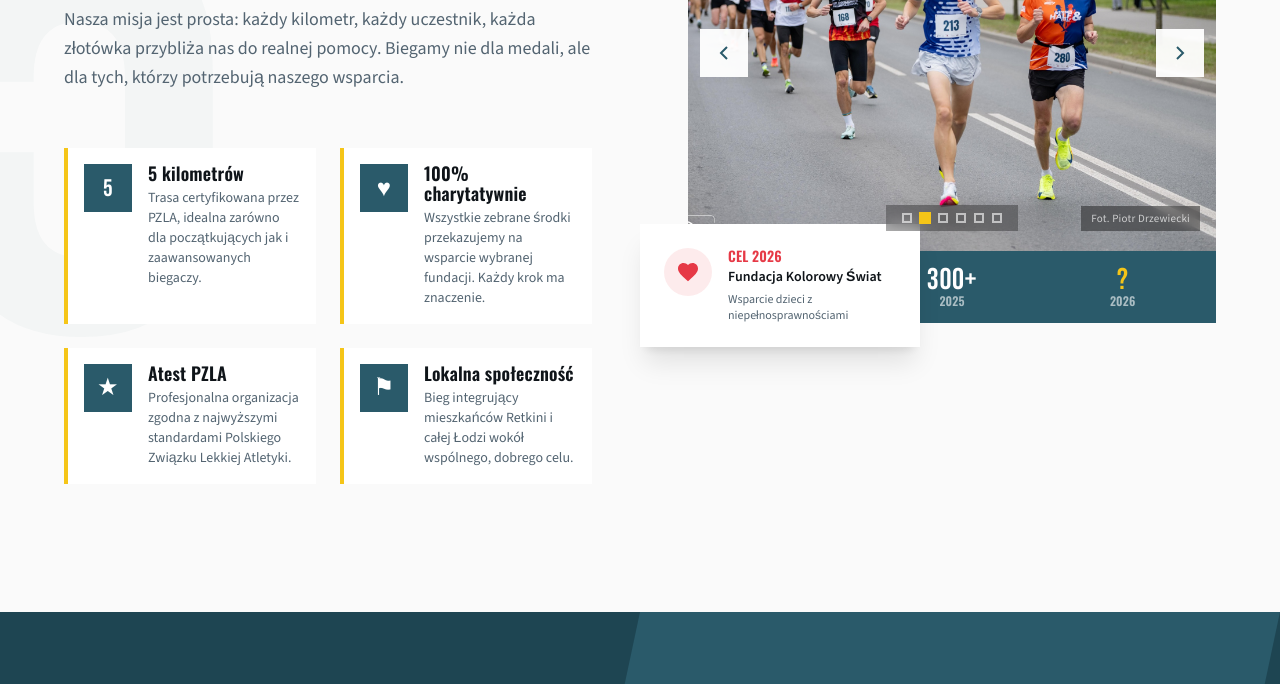
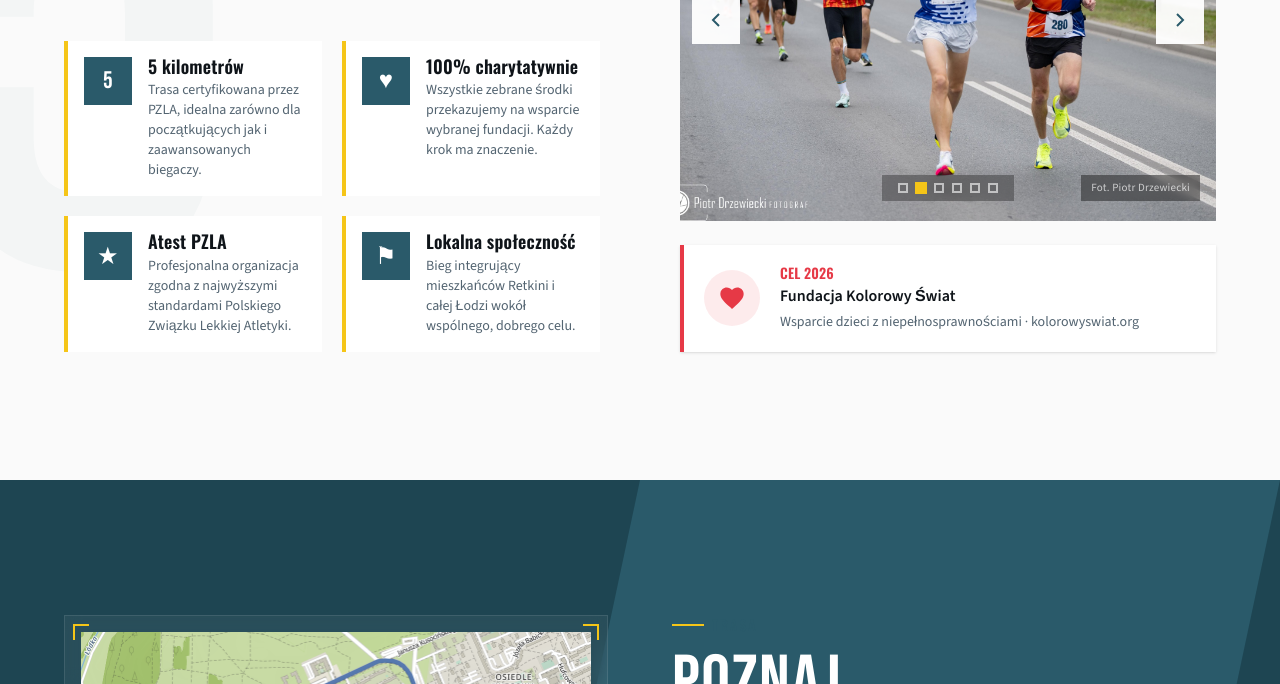
Before and after one commit to MarcinusX/r5-web, an Astro site: page / in a window 1280 px wide. Shown: the part 1233-1917 px from the top of the page. Built offline with nearby package versions, Linux system fonts and the light colour scheme; Astro itself is replaced by a stand-in of ours.

Commit message:
Move charity info below photo slider and improve About section spacing
Move Fundacja Kolorowy Świat card under the photo slider, remove stats
bar (200+/300+/?), and align both columns to bottom. Improve overall
spacing and padding throughout the section.

Co-Authored-By: Claude Opus 4.6 (1M context) <noreply@anthropic.com>

```diff
--- a/src/components/AboutSection.astro
+++ b/src/components/AboutSection.astro
@@ -41,10 +41,10 @@ const features = [
   </div>
 
   <div class="container-wide relative z-10">
-    <div class="grid lg:grid-cols-2 gap-16 lg:gap-24 items-center">
+    <div class="grid lg:grid-cols-2 gap-12 lg:gap-20 items-end">
       <!-- Left: Content -->
-      <div class="space-y-8">
-        <div class="space-y-4">
+      <div class="space-y-10">
+        <div class="space-y-5">
           <span class="section-label">O biegu</span>
           <h2 class="font-display text-5xl lg:text-6xl xl:text-7xl text-ink">
             Więcej niż<br/>
@@ -52,20 +52,14 @@ const features = [
           </h2>
         </div>
 
-        <div class="space-y-4 text-ink-muted text-lg leading-relaxed">
-          <p>
+        <p class="text-ink-muted text-lg leading-relaxed">
           <strong class="text-ink">Retkińska Piątka</strong> to wyjątkowe wydarzenie łączące sport z pomocą potrzebującym.
           Bieg organizowany jest przez <strong class="text-ink">Parafię Najświętszej Eucharystii w Łodzi</strong>
           i odbywa się ulicami dzielnicy Retkinia.
         </p>
-          <p>
-            Nasza misja jest prosta: każdy kilometr, każdy uczestnik, każda złotówka przybliża nas do
-            realnej pomocy. Biegamy nie dla medali, ale dla tych, którzy potrzebują naszego wsparcia.
-          </p>
-        </div>
 
         <!-- Feature Grid -->
-        <div class="grid sm:grid-cols-2 gap-6 pt-6">
+        <div class="grid sm:grid-cols-2 gap-5">
           {features.map((feature, index) => (
             <div class="group flex gap-4 p-4 bg-white rounded-none border-l-4 border-brand-yellow hover:shadow-lg transition-all duration-300">
               <div class="flex-shrink-0 w-12 h-12 flex items-center justify-center bg-brand-teal text-white font-display text-2xl">
@@ -85,53 +79,29 @@ const features = [
       </div>
 
       <!-- Right: Image/Visual -->
-      <div class="relative">
+      <div class="space-y-6">
         <!-- Main visual container with Photo Slider -->
         <div class="relative aspect-[4/3] bg-brand-teal overflow-hidden">
           <PhotoSlider photos={photos2025} />
         </div>
 
-        <!-- Stats bar below photo -->
-        <div class="bg-brand-teal p-4">
-          <div class="grid grid-cols-3 gap-4 text-center">
-            <div>
-              <div class="font-display text-3xl text-white">200+</div>
-              <div class="text-white/60 text-xs font-headline uppercase">2024</div>
-            </div>
-            <div>
-              <div class="font-display text-3xl text-white">300+</div>
-              <div class="text-white/60 text-xs font-headline uppercase">2025</div>
-            </div>
-            <div>
-              <div class="font-display text-3xl text-brand-yellow">?</div>
-              <div class="text-white/60 text-xs font-headline uppercase">2026</div>
-            </div>
-          </div>
-        </div>
-
-        <!-- Floating card -->
+        <!-- Charity info -->
         <a
           href="https://www.kolorowyswiat.org/pl/"
           target="_blank"
           rel="noopener noreferrer"
-          class="absolute -bottom-6 -left-6 lg:-left-12 bg-white p-6 shadow-xl max-w-[280px] block hover:shadow-2xl hover:scale-105 transition-all duration-300 group"
+          class="flex items-center gap-5 p-5 bg-white border-l-4 border-charity shadow-sm hover:shadow-lg transition-all duration-300 group"
         >
-          <div class="flex items-start gap-4">
-            <div class="flex-shrink-0 w-12 h-12 bg-charity/10 rounded-full flex items-center justify-center group-hover:bg-charity/20 transition-colors">
-              <svg class="w-6 h-6 text-charity" fill="currentColor" viewBox="0 0 24 24">
+          <div class="flex-shrink-0 w-14 h-14 bg-charity/10 rounded-full flex items-center justify-center group-hover:bg-charity/20 transition-colors">
+            <svg class="w-7 h-7 text-charity" fill="currentColor" viewBox="0 0 24 24">
               <path d="M12 21.35l-1.45-1.32C5.4 15.36 2 12.28 2 8.5 2 5.42 4.42 3 7.5 3c1.74 0 3.41.81 4.5 2.09C13.09 3.81 14.76 3 16.5 3 19.58 3 22 5.42 22 8.5c0 3.78-3.4 6.86-8.55 11.54L12 21.35z"/>
             </svg>
           </div>
           <div>
             <div class="font-headline text-charity text-sm uppercase tracking-wide">Cel 2026</div>
-              <div class="font-body text-ink mt-1 text-sm">
-                <span class="font-semibold group-hover:text-brand-teal transition-colors">
-                  Fundacja Kolorowy Świat
-                </span>
-                <span class="block mt-1 text-xs text-ink-muted">
-                  Wsparcie dzieci z niepełnosprawnościami
-                </span>
-              </div>
+            <div class="font-body text-ink mt-1 text-base">
+              <span class="font-semibold group-hover:text-brand-teal transition-colors">Fundacja Kolorowy Świat</span>
+              <span class="block mt-1 text-sm text-ink-muted">Wsparcie dzieci z niepełnosprawnościami · kolorowyswiat.org</span>
             </div>
           </div>
         </a>
```
Lines whose indentation alone changed are shown as unchanged.
